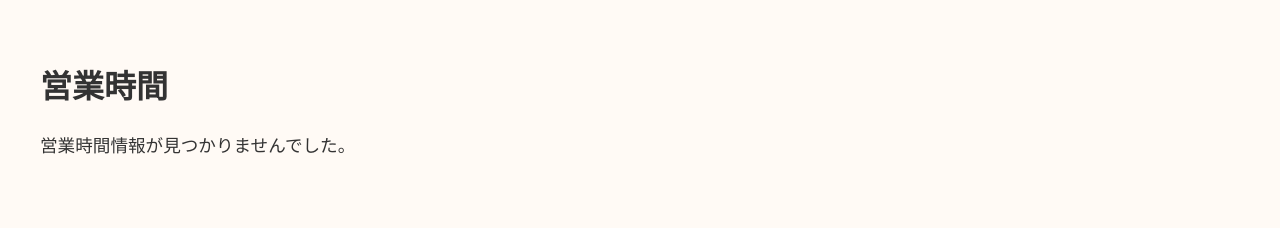
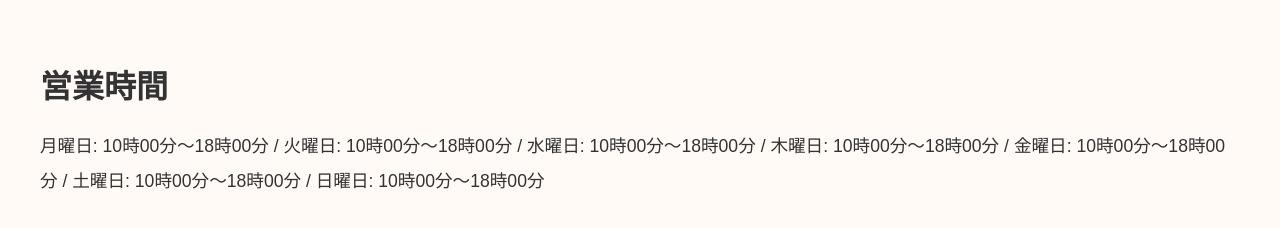
Before and after one commit to yuuri713/kouzan, a website: page index.html in a window 1280 px wide. Drawn offline with Linux system fonts and the light colour scheme.

Commit message:
営業時間の表示を修正

```diff
--- a/index.html
+++ b/index.html
@@ -22,20 +22,22 @@
     <div class="hours" id="hours">読み込み中...</div>
 
 <script>
-      fetch('./opening-hours.json')
-        .then((res) => res.json())
-        .then((data) => {
-          const weekdayText = data.opening_hours?.weekday_text;
-          const hoursDiv = document.getElementById('hours');
+  fetch('opening-hours.json')
+    .then(response => response.json())
+    .then(data => {
+      const weekdayText = data.result?.opening_hours?.weekday_text;
+      const container = document.getElementById('hours');
+
       if (weekdayText && weekdayText.length > 0) {
-            hoursDiv.innerHTML = weekdayText.join(' / ');
+        // ユニバみたいに1行で表示したい場合
+        container.textContent = weekdayText.join(' / ');
       } else {
-            hoursDiv.textContent = '営業時間情報が見つかりませんでした。';
+        container.textContent = '営業時間情報が見つかりませんでした。';
       }
     })
-        .catch((err) => {
-          document.getElementById('hours').textContent = '読み込みに失敗しました。';
-          console.error('エラー:', err);
+    .catch(error => {
+      console.error('読み込みエラー:', error);
+      document.getElementById('hours').textContent = '営業時間の読み込みに失敗しました。';
     });
 </script>
   </body>
```
Lines whose indentation alone changed are shown as unchanged.
